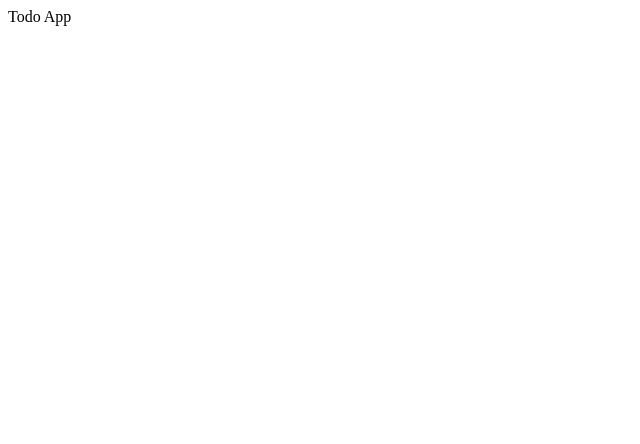
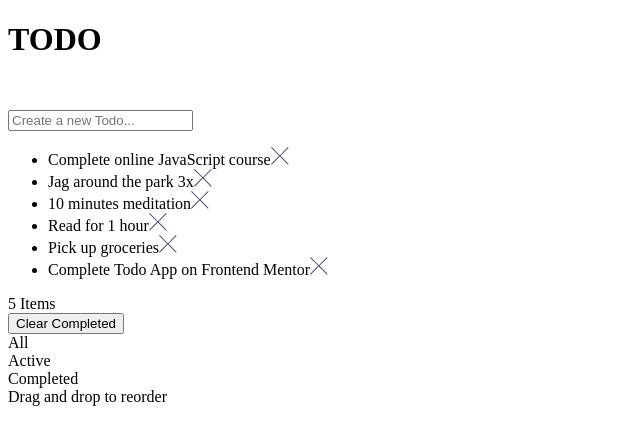
Before and after one commit to solvedbiscuit71/todo-app, a React (Create React App) app: page / in a window 1280 px wide. Shown: the top 444 px of the page, without its empty margins (0-640 px from the left). Built offline with nearby package versions, Linux system fonts and the light colour scheme.

Commit message:
Complete a static version (HTML Markup)

```diff
--- a/src/App.jsx
+++ b/src/App.jsx
@@ -1,7 +1,75 @@
 function App() {
   return (
     <>
-      Todo App
+      <header>
+        <h1>TODO</h1>
+
+        <div className="theme-toggler">
+          <svg className="dark" xmlns="http://www.w3.org/2000/svg" width="26" height="26"><path fill="#FFF" fill-rule="evenodd" d="M13 0c.81 0 1.603.074 2.373.216C10.593 1.199 7 5.43 7 10.5 7 16.299 11.701 21 17.5 21c2.996 0 5.7-1.255 7.613-3.268C23.22 22.572 18.51 26 13 26 5.82 26 0 20.18 0 13S5.82 0 13 0z"/></svg>
+          <svg className="light" xmlns="http://www.w3.org/2000/svg" width="26" height="26"><path fill="#FFF" fill-rule="evenodd" d="M13 21a1 1 0 011 1v3a1 1 0 11-2 0v-3a1 1 0 011-1zm-5.657-2.343a1 1 0 010 1.414l-2.121 2.121a1 1 0 01-1.414-1.414l2.12-2.121a1 1 0 011.415 0zm12.728 0l2.121 2.121a1 1 0 01-1.414 1.414l-2.121-2.12a1 1 0 011.414-1.415zM13 8a5 5 0 110 10 5 5 0 010-10zm12 4a1 1 0 110 2h-3a1 1 0 110-2h3zM4 12a1 1 0 110 2H1a1 1 0 110-2h3zm18.192-8.192a1 1 0 010 1.414l-2.12 2.121a1 1 0 01-1.415-1.414l2.121-2.121a1 1 0 011.414 0zm-16.97 0l2.121 2.12A1 1 0 015.93 7.344L3.808 5.222a1 1 0 011.414-1.414zM13 0a1 1 0 011 1v3a1 1 0 11-2 0V1a1 1 0 011-1z"/></svg>
+        </div>
+      </header>
+
+      <form>
+        <span></span>
+        <input type="text" placeholder="Create a new Todo..." />
+      </form>
+
+      <section className="todos">
+        <ul className="todo-list">
+          <li className="todo todo--complete">
+            <span></span>
+            Complete online JavaScript course
+
+            <svg xmlns="http://www.w3.org/2000/svg" width="18" height="18"><path fill="#494C6B" fill-rule="evenodd" d="M16.97 0l.708.707L9.546 8.84l8.132 8.132-.707.707-8.132-8.132-8.132 8.132L0 16.97l8.132-8.132L0 .707.707 0 8.84 8.132 16.971 0z"/></svg>
+          </li>
+          <li className="todo">
+            <span></span>
+            Jag around the park 3x
+
+            <svg xmlns="http://www.w3.org/2000/svg" width="18" height="18"><path fill="#494C6B" fill-rule="evenodd" d="M16.97 0l.708.707L9.546 8.84l8.132 8.132-.707.707-8.132-8.132-8.132 8.132L0 16.97l8.132-8.132L0 .707.707 0 8.84 8.132 16.971 0z"/></svg>
+          </li>
+          <li className="todo">
+            <span></span>
+            10 minutes meditation
+
+            <svg xmlns="http://www.w3.org/2000/svg" width="18" height="18"><path fill="#494C6B" fill-rule="evenodd" d="M16.97 0l.708.707L9.546 8.84l8.132 8.132-.707.707-8.132-8.132-8.132 8.132L0 16.97l8.132-8.132L0 .707.707 0 8.84 8.132 16.971 0z"/></svg>
+          </li>
+          <li className="todo">
+            <span></span>
+            Read for 1 hour
+
+            <svg xmlns="http://www.w3.org/2000/svg" width="18" height="18"><path fill="#494C6B" fill-rule="evenodd" d="M16.97 0l.708.707L9.546 8.84l8.132 8.132-.707.707-8.132-8.132-8.132 8.132L0 16.97l8.132-8.132L0 .707.707 0 8.84 8.132 16.971 0z"/></svg>
+          </li>
+          <li className="todo">
+            <span></span>
+            Pick up groceries
+
+            <svg xmlns="http://www.w3.org/2000/svg" width="18" height="18"><path fill="#494C6B" fill-rule="evenodd" d="M16.97 0l.708.707L9.546 8.84l8.132 8.132-.707.707-8.132-8.132-8.132 8.132L0 16.97l8.132-8.132L0 .707.707 0 8.84 8.132 16.971 0z"/></svg>
+          </li>
+          <li className="todo">
+            <span></span>
+            Complete Todo App on Frontend Mentor
+
+            <svg xmlns="http://www.w3.org/2000/svg" width="18" height="18"><path fill="#494C6B" fill-rule="evenodd" d="M16.97 0l.708.707L9.546 8.84l8.132 8.132-.707.707-8.132-8.132-8.132 8.132L0 16.97l8.132-8.132L0 .707.707 0 8.84 8.132 16.971 0z"/></svg>
+          </li>
+        </ul>
+
+        <div className="todos__info">
+          <div>5 Items</div>
+          <button>Clear Completed</button>
+        </div>
+      </section>
+
+      <section className="todos__action tab">
+        <div>All</div>
+        <div>Active</div>
+        <div>Completed</div>
+      </section>
+
+      <footer>
+        Drag and drop to reorder
+      </footer>
     </>
   );
 }
```
